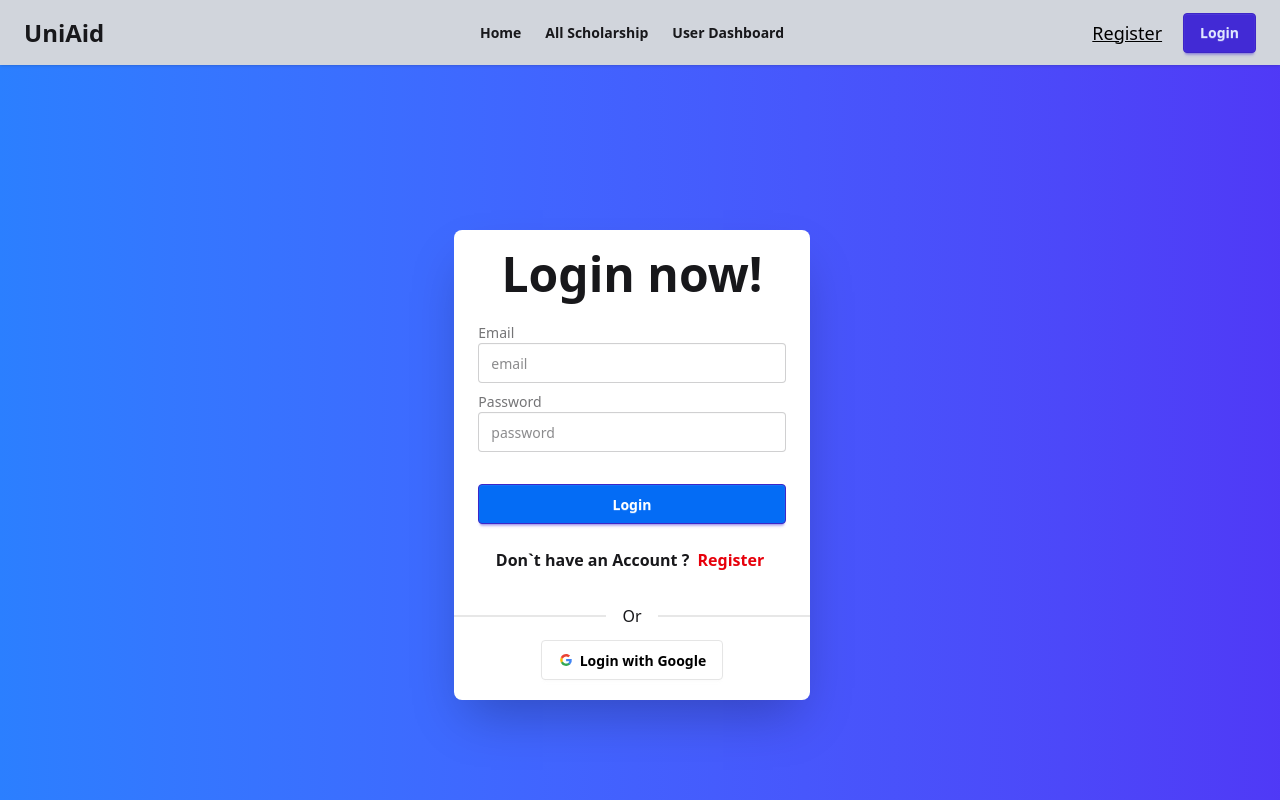
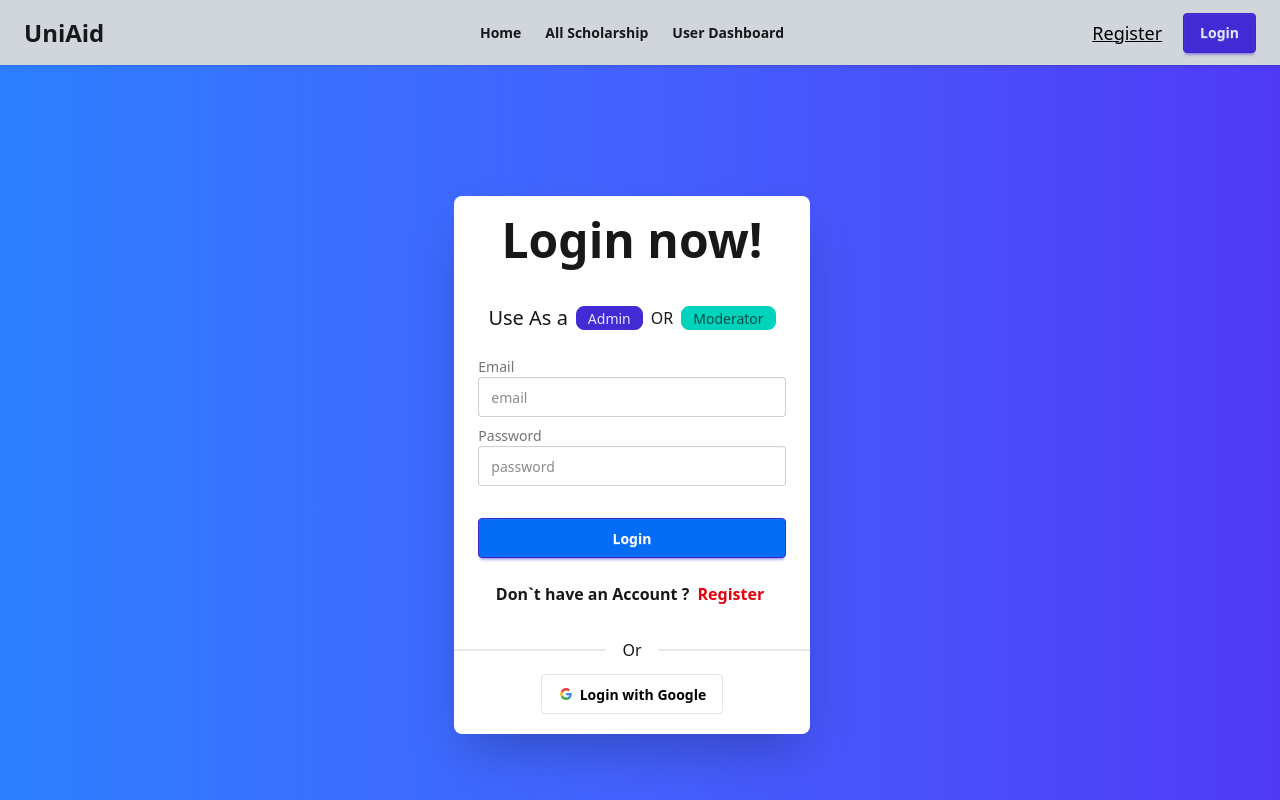
Before and after one commit to yeasinrahman26/UniAid-Client-, a React (Vite) app: page /login in a window 1280 px wide. Shown: the top 800 px of the page. Built offline with nearby package versions, Linux system fonts and the light colour scheme; no server answers.

Commit message:
adding admin and moderator on login page

```diff
--- a/src/Pages/Login/Login.jsx
+++ b/src/Pages/Login/Login.jsx
@@ -1,7 +1,7 @@
 import { Helmet } from "react-helmet-async";
 import { Link, useLocation, useNavigate } from "react-router-dom";
 import GoogleLogin from "../GoogleLogin/GoogleLogin";
-import { useContext } from "react";
+import { useContext, useState } from "react";
 import AuthContext from "../../Auth/AuthContext";
 import Swal from "sweetalert2";
 import useAxiosPublic from "../../Hooks/useAxiosPublic";
@@ -13,15 +13,12 @@ const Login = () => {
   const axiosPublic = useAxiosPublic();
   const from = location.state || "/";
 
+  const [email, setEmail] = useState("");
+  const [password, setPassword] = useState("");
+
   const handleLogin = (e) => {
     e.preventDefault();
-    const form = e.target;
-    const email = form.email.value;
-    const password = form.password.value;
-    //console.log(password, email);
-
     // login validation
-
     loginUser(email, password)
       .then((result) => {
         const user = result.user;
@@ -50,16 +47,25 @@ const Login = () => {
         });
 
         navigate(from);
-    }).catch(error=>{
+      })
+      .catch((error) => {
         const email = error.customData.email;
         Swal.fire({
           icon: "error",
           title: `${email}  Email / Password`,
           text: `check Email & Password try again `,
         });
-    })
+      });
+  };
 
+  const handleAdminLogin = () => {
+    setEmail("admin@gmail.com");
+    setPassword("Iamadmin");
+  };
 
+  const handleModeratorLogin = () => {
+    setEmail("mod@gmail.com");
+    setPassword("Iammod");
   };
 
   return (
@@ -68,11 +74,27 @@ const Login = () => {
         <title>UniAid || Login</title>
       </Helmet>
       <div className="hero-content flex-col lg:flex-row-reverse">
-        <div className="text-center "></div>
+        <div className="text-center"></div>
         <div className="card bg-base-100 w-full max-w-sm shrink-0 shadow-2xl">
           <h1 className="text-5xl text-center pt-5 mx-9 font-bold">
             Login now!
           </h1>
+          {/* Admin and Moderator Buttons */}
+
+          <div className="flex mt-10 justify-center items-center gap-2">
+            <h1 className="text-xl font-medium">Use As a</h1>
+            <button onClick={handleAdminLogin} className="badge badge-primary ">
+              Admin
+            </button>
+            OR
+            <button
+              onClick={handleModeratorLogin}
+              className="badge badge-accent"
+            >
+              Moderator
+            </button>
+          </div>
+
           <form onSubmit={handleLogin} className="card-body">
             <div className="form-control">
               <label className="label">
@@ -81,6 +103,8 @@ const Login = () => {
               <input
                 type="email"
                 name="email"
+                value={email}
+                onChange={(e) => setEmail(e.target.value)}
                 placeholder="email"
                 className="input input-bordered"
                 required
@@ -93,6 +117,8 @@ const Login = () => {
               <input
                 type="password"
                 name="password"
+                value={password}
+                onChange={(e) => setPassword(e.target.value)}
                 placeholder="password"
                 className="input input-bordered"
                 required
```
Lines whose indentation alone changed are shown as unchanged.
